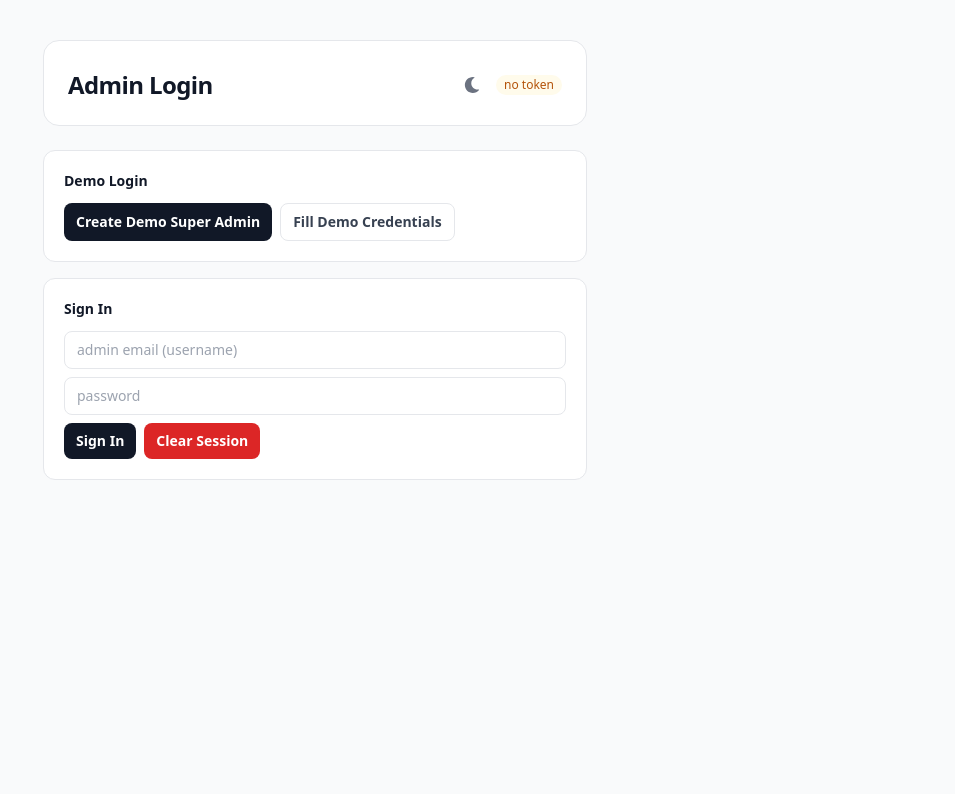
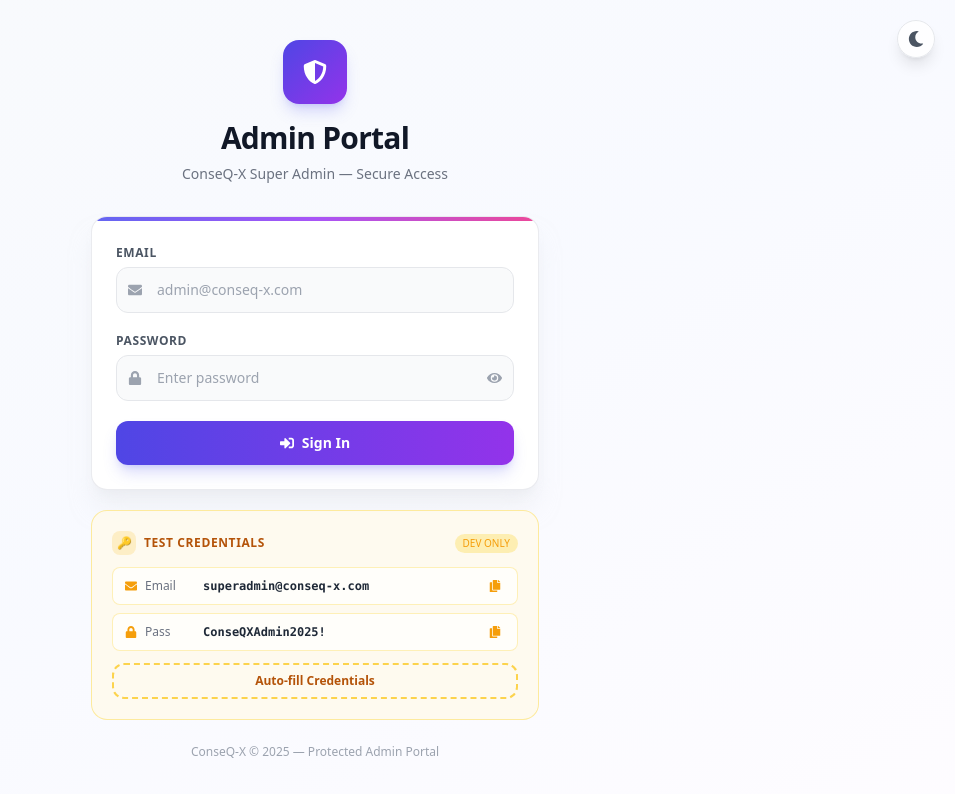
Before and after one commit to viczenith/ConseQ-X-landing, a React (Create React App) app: page /admin/login in a window 1280 px wide. Shown: the top 794 px of the page, without its empty margins (325-1280 px from the left). Built offline with nearby package versions, Linux system fonts and the light colour scheme; no server answers.

Commit message:
revamp AdminLogin with premium design and visible test credentials

```diff
--- a/src/components/UpsellModal.js
+++ b/src/components/UpsellModal.js
@@ -225,7 +225,7 @@ export default function UpsellModal({
               </button>
 
               <div className={`text-[11px] text-center ${smallText}`}>
-                Payment options: daily, weekly, monthly or yearly. Prices in Nigerian Naira (₦).
+                Payment options: daily, weekly, monthly or yearly. Prices in Naira (₦).
               </div>
             </div>
 
--- a/src/pages/Admin/AdminLogin.js
+++ b/src/pages/Admin/AdminLogin.js
@@ -1,64 +1,18 @@
 import React, { useEffect, useMemo, useState } from "react";
-import { Link, useNavigate } from "react-router-dom";
-import { FaMoon, FaSun } from "react-icons/fa";
+import { useNavigate } from "react-router-dom";
+import { FaMoon, FaSun, FaShieldAlt, FaLock, FaEnvelope, FaEye, FaEyeSlash, FaCopy, FaCheck, FaSignInAlt } from "react-icons/fa";
 
-const ADMIN_TOKEN_KEY = "conseqx_admin_access_token_v1";
+const ADMIN_TOKEN_KEY  = "conseqx_admin_access_token_v1";
 const ADMIN_REFRESH_KEY = "conseqx_admin_refresh_token_v1";
 const ADMIN_API_BASE_KEY = "conseqx_admin_api_base_v1";
 
-function Card({ title, children }) {
-  return (
-    <section className="rounded-xl border border-gray-200 bg-white p-5 dark:border-gray-700 dark:bg-gray-900">
-      <div className="text-sm font-semibold text-gray-900 dark:text-gray-100">{title}</div>
-      <div className="mt-3 text-sm text-gray-700 dark:text-gray-200">{children}</div>
-    </section>
-  );
-}
-
-function Pill({ children, tone = "neutral" }) {
-  const cls =
-    tone === "good"
-      ? "bg-emerald-50 text-emerald-700 dark:bg-emerald-900/20 dark:text-emerald-300"
-      : tone === "warn"
-        ? "bg-amber-50 text-amber-700 dark:bg-amber-900/20 dark:text-amber-300"
-        : tone === "bad"
-          ? "bg-red-50 text-red-700 dark:bg-red-900/20 dark:text-red-300"
-          : "bg-gray-100 text-gray-700 dark:bg-gray-800 dark:text-gray-200";
-
-  return <span className={`inline-flex items-center rounded-full px-2 py-0.5 text-xs font-medium ${cls}`}>{children}</span>;
-}
-
-function Button({ children, onClick, variant = "secondary", disabled = false }) {
-  const base = "rounded-lg px-3 py-2 text-center text-sm font-semibold transition-colors";
-  const cls =
-    variant === "primary"
-      ? "bg-gray-900 text-white hover:bg-gray-800 dark:bg-gray-100 dark:text-gray-900 dark:hover:bg-gray-200"
-      : variant === "danger"
-        ? "bg-red-600 text-white hover:bg-red-500"
-        : "border border-gray-200 hover:bg-gray-50 dark:border-gray-700 dark:hover:bg-gray-800";
-  return (
-    <button type="button" disabled={disabled} onClick={onClick} className={`${base} ${cls} ${disabled ? "opacity-60" : ""}`}>
-      {children}
-    </button>
-  );
-}
-
-function Input({ value, onChange, placeholder, type = "text" }) {
-  return (
-    <input
-      type={type}
-      value={value}
-      placeholder={placeholder}
-      onChange={(e) => onChange(e.target.value)}
-      className="w-full rounded-lg border border-gray-200 bg-white px-3 py-2 text-sm text-gray-900 placeholder:text-gray-400 focus:outline-none focus:ring-2 focus:ring-gray-300 dark:border-gray-700 dark:bg-gray-950 dark:text-gray-100 dark:placeholder:text-gray-500"
-    />
-  );
-}
+/* ── Test credentials (dev phase only) ── */
+const TEST_EMAIL    = "superadmin@conseq-x.com";
+const TEST_PASSWORD = "ConseQXAdmin2025!";
 
 function normBase(base) {
   return String(base || "").replace(/\/$/, "");
 }
-
 function makeApiUrl(apiBase, path) {
   return `${normBase(apiBase)}/api${String(path || "").startsWith("/") ? "" : "/"}${path}`;
 }
@@ -77,7 +31,8 @@ export default function AdminLogin() {
     try { localStorage.setItem("darkMode", next ? "true" : "false"); } catch {}
   };
 
-  const [apiBase, setApiBase] = useState(() => {
+  /* ─── api base ─── */
+  const [apiBase] = useState(() => {
     try {
       return localStorage.getItem(ADMIN_API_BASE_KEY) || String(process.env.REACT_APP_API_BASE_URL || "http://127.0.0.1:8000");
     } catch {
@@ -85,239 +40,293 @@ export default function AdminLogin() {
     }
   });
 
-  const [ui, setUi] = useState({ loading: false, error: "", ok: "" });
+  const [ui, setUi]               = useState({ loading: false, error: "", ok: "" });
+  const [adminToken, setAdminToken] = useState(() => { try { return localStorage.getItem(ADMIN_TOKEN_KEY) || ""; } catch { return ""; } });
+  const [adminEmail, setAdminEmail]     = useState("");
+  const [adminPassword, setAdminPassword] = useState("");
+  const [adminMe, setAdminMe]       = useState(null);
+  const [showPw, setShowPw]         = useState(false);
+  const [copied, setCopied]         = useState("");
 
-  const [adminToken, setAdminToken] = useState(() => {
-    try {
-      return localStorage.getItem(ADMIN_TOKEN_KEY) || "";
-    } catch {
-      return "";
-    }
-  });
+  useEffect(() => { try { localStorage.setItem(ADMIN_API_BASE_KEY, apiBase); } catch {} }, [apiBase]);
 
-  const [adminEmail, setAdminEmail] = useState("");
-  const [adminPassword, setAdminPassword] = useState("");
-  const [adminMe, setAdminMe] = useState(null);
-
-  useEffect(() => {
-    try {
-      localStorage.setItem(ADMIN_API_BASE_KEY, apiBase);
-    } catch {}
-  }, [apiBase]);
-
+  /* ─── api helpers ─── */
   const apiFetch = async (path, { method = "GET", headers = {}, body = null, tokenOverride = null } = {}) => {
     const h = { Accept: "application/json", ...headers };
     const tok = tokenOverride !== null ? tokenOverride : adminToken;
     if (tok) h.Authorization = `Bearer ${tok}`;
-
     const opts = { method, headers: h };
     if (body !== null) {
       opts.body = typeof body === "string" ? body : JSON.stringify(body);
       if (!h["Content-Type"]) opts.headers["Content-Type"] = "application/json";
     }
-
-    const res = await fetch(makeApiUrl(apiBase, path), opts);
+    const res  = await fetch(makeApiUrl(apiBase, path), opts);
     const text = await res.text();
     let data = null;
-    try {
-      data = text ? JSON.parse(text) : null;
-    } catch {
-      data = text;
-    }
-
+    try { data = text ? JSON.parse(text) : null; } catch { data = text; }
     if (!res.ok) {
       const msg = typeof data === "string" ? data : data?.detail || data?.error || `HTTP ${res.status}`;
-      const err = new Error(msg);
-      err.status = res.status;
-      err.payload = data;
-      throw err;
+      const err = new Error(msg); err.status = res.status; err.payload = data; throw err;
     }
-
     return data;
   };
 
   const clearSession = (message = "") => {
-    try {
-      localStorage.removeItem(ADMIN_TOKEN_KEY);
-      localStorage.removeItem(ADMIN_REFRESH_KEY);
-    } catch {}
-    setAdminToken("");
-    setAdminMe(null);
+    try { localStorage.removeItem(ADMIN_TOKEN_KEY); localStorage.removeItem(ADMIN_REFRESH_KEY); } catch {}
+    setAdminToken(""); setAdminMe(null);
     if (message) setUi({ loading: false, error: message, ok: "" });
   };
 
-  const loadAdminMe = async (token) => {
-    const data = await apiFetch("/auth/me", { method: "GET", tokenOverride: token });
-    setAdminMe(data);
-    return data;
-  };
-
-  const assertSuperAdmin = (mePayload) => {
-    const isSuper = Boolean(mePayload?.user?.is_superuser);
-    if (!isSuper) throw new Error("Access denied: Super Admin account required.");
-  };
-
-  const signIn = async ({ username, password } = {}) => {
+  const signIn = async (e) => {
+    if (e) e.preventDefault();
     setUi({ loading: true, error: "", ok: "" });
     try {
       const payload = await apiFetch("/auth/token/", {
         method: "POST",
-        body: { username: String(username || adminEmail || "").trim(), password: password ?? adminPassword },
+        body: { username: String(adminEmail || "").trim(), password: adminPassword },
         tokenOverride: "",
       });
       const token = payload?.access || "";
       const refreshToken = payload?.refresh || "";
       if (!token) throw new Error("No access token returned");
-
-      try {
-        localStorage.setItem(ADMIN_TOKEN_KEY, token);
-        if (refreshToken) localStorage.setItem(ADMIN_REFRESH_KEY, refreshToken);
-      } catch {}
+      try { localStorage.setItem(ADMIN_TOKEN_KEY, token); if (refreshToken) localStorage.setItem(ADMIN_REFRESH_KEY, refreshToken); } catch {}
       setAdminToken(token);
 
-      const me = await loadAdminMe(token);
-      assertSuperAdmin(me);
+      const me = await apiFetch("/auth/me", { method: "GET", tokenOverride: token });
+      setAdminMe(me);
+      if (!me?.user?.is_superuser) throw new Error("Access denied — Super Admin account required.");
 
-      setUi({ loading: false, error: "", ok: "Logged in" });
+      setUi({ loading: false, error: "", ok: "Authenticated successfully" });
       navigate("/admin", { replace: true });
-    } catch (e) {
+    } catch (err) {
       clearSession();
-      setUi({ loading: false, error: String(e?.message || e), ok: "" });
-    }
-  };
-
-  const bootstrapDemo = async () => {
-    setUi({ loading: true, error: "", ok: "" });
-    try {
-      const data = await apiFetch("/auth/demo-bootstrap-superadmin/", { method: "POST", tokenOverride: "" });
-      const demo = data?.demo;
-      if (!demo?.username || !demo?.password) throw new Error("Demo bootstrap did not return credentials");
-
-      setAdminEmail(demo.username);
-      setAdminPassword(demo.password);
-      setUi({ loading: false, error: "", ok: "Demo Super Admin created. You can now sign in." });
-    } catch (e) {
-      setUi({ loading: false, error: String(e?.message || e), ok: "" });
+      setUi({ loading: false, error: String(err?.message || err), ok: "" });
     }
   };
 
   const existingSessionLabel = useMemo(() => (adminMe?.user?.email || adminMe?.user?.username || ""), [adminMe]);
 
+  /* auto-check existing session on mount */
   useEffect(() => {
     let mounted = true;
-    async function boot() {
+    (async () => {
       if (!adminToken) return;
       try {
         const me = await apiFetch("/auth/me", { method: "GET" });
         if (!mounted) return;
         setAdminMe(me);
-      } catch {
-        if (!mounted) return;
-        clearSession();
-      }
-    }
-    boot();
-    return () => {
-      mounted = false;
-    };
+      } catch { if (mounted) clearSession(); }
+    })();
+    return () => { mounted = false; };
     // eslint-disable-next-line react-hooks/exhaustive-deps
   }, []);
 
+  /* copy helper */
+  const copyText = (text, label) => {
+    navigator.clipboard.writeText(text).then(() => { setCopied(label); setTimeout(() => setCopied(""), 1500); }).catch(() => {});
+  };
+
+  /* ─────────────────────── RENDER ─────────────────────── */
   return (
-    <div className="min-h-screen bg-gray-50 text-gray-900 dark:bg-gray-950 dark:text-gray-100">
-      <div className="mx-auto max-w-xl px-4 py-10">
-        <div className="rounded-2xl border border-gray-200 bg-white p-6 dark:border-gray-800 dark:bg-gray-900">
-          <div className="flex items-end justify-between gap-3">
-            <div>
-              <h1 className="mt-1 text-2xl font-extrabold tracking-tight">Admin Login</h1>
-            </div>
-            <div className="flex items-center gap-2">
+    <div className="min-h-screen flex items-center justify-center bg-gradient-to-br from-slate-50 via-indigo-50/40 to-purple-50/30 dark:from-gray-950 dark:via-indigo-950/20 dark:to-gray-950 px-4 py-10 transition-colors">
+      {/* dark mode toggle floating */}
       <button
         onClick={toggleDarkMode}
-                className="rounded-lg p-2 text-gray-500 hover:bg-gray-100 dark:text-gray-400 dark:hover:bg-gray-800 transition-colors"
+        className="fixed top-5 right-5 z-50 rounded-full p-2.5 bg-white/80 dark:bg-gray-800/80 backdrop-blur shadow-lg border border-gray-200 dark:border-gray-700 text-gray-600 dark:text-gray-300 hover:scale-110 transition-all"
         title={darkMode ? "Switch to Light Mode" : "Switch to Dark Mode"}
       >
         {darkMode ? <FaSun size={16} /> : <FaMoon size={16} />}
       </button>
-              <Pill tone={adminToken ? "good" : "warn"}>{adminToken ? "token present" : "no token"}</Pill>
+
+      <div className="w-full max-w-md">
+        {/* ── Header ── */}
+        <div className="text-center mb-8">
+          <div className="inline-flex items-center justify-center w-16 h-16 rounded-2xl bg-gradient-to-br from-indigo-600 to-purple-600 shadow-lg shadow-indigo-500/25 mb-4">
+            <FaShieldAlt className="text-white text-2xl" />
           </div>
+          <h1 className="text-3xl font-extrabold tracking-tight text-gray-900 dark:text-white">
+            Admin Portal
+          </h1>
+          <p className="mt-2 text-sm text-gray-500 dark:text-gray-400">
+            ConseQ-X Super Admin — Secure Access
+          </p>
+        </div>
+
+        {/* ── Sign In Card ── */}
+        <div className="rounded-2xl border border-gray-200/80 dark:border-gray-700/60 bg-white dark:bg-gray-900 shadow-xl shadow-gray-200/50 dark:shadow-black/30 overflow-hidden">
+          {/* gradient accent strip */}
+          <div className="h-1 bg-gradient-to-r from-indigo-500 via-purple-500 to-pink-500" />
+
+          <form onSubmit={signIn} className="p-6 space-y-5">
+            {/* Email */}
+            <div>
+              <label className="block text-xs font-semibold text-gray-600 dark:text-gray-400 uppercase tracking-wider mb-1.5">
+                Email
+              </label>
+              <div className="relative">
+                <FaEnvelope className="absolute left-3 top-1/2 -translate-y-1/2 text-gray-400 dark:text-gray-500 text-sm" />
+                <input
+                  type="email"
+                  value={adminEmail}
+                  onChange={(e) => setAdminEmail(e.target.value)}
+                  placeholder="admin@conseq-x.com"
+                  required
+                  className="w-full rounded-xl border border-gray-200 dark:border-gray-700 bg-gray-50 dark:bg-gray-800/60 pl-10 pr-4 py-3 text-sm text-gray-900 dark:text-gray-100 placeholder:text-gray-400 dark:placeholder:text-gray-500 focus:outline-none focus:ring-2 focus:ring-indigo-500/40 focus:border-indigo-400 transition-all"
+                />
               </div>
             </div>
 
-        <div className="mt-6 space-y-4">
-          <Card title="Demo Login">
-            <div className="space-y-2">
-              <div className="flex flex-wrap gap-2">
-                <Button variant="primary" disabled={ui.loading} onClick={bootstrapDemo}>
-                  {ui.loading ? "Working..." : "Create Demo Super Admin"}
-                </Button>
-                <Button
-                  disabled={ui.loading}
-                  onClick={() => {
-                    setAdminEmail("demo.superadmin@example.com");
-                    setAdminPassword("DemoPass123!");
-                  }}
+            {/* Password */}
+            <div>
+              <label className="block text-xs font-semibold text-gray-600 dark:text-gray-400 uppercase tracking-wider mb-1.5">
+                Password
+              </label>
+              <div className="relative">
+                <FaLock className="absolute left-3 top-1/2 -translate-y-1/2 text-gray-400 dark:text-gray-500 text-sm" />
+                <input
+                  type={showPw ? "text" : "password"}
+                  value={adminPassword}
+                  onChange={(e) => setAdminPassword(e.target.value)}
+                  placeholder="Enter password"
+                  required
+                  className="w-full rounded-xl border border-gray-200 dark:border-gray-700 bg-gray-50 dark:bg-gray-800/60 pl-10 pr-12 py-3 text-sm text-gray-900 dark:text-gray-100 placeholder:text-gray-400 dark:placeholder:text-gray-500 focus:outline-none focus:ring-2 focus:ring-indigo-500/40 focus:border-indigo-400 transition-all"
+                />
+                <button
+                  type="button"
+                  onClick={() => setShowPw(!showPw)}
+                  className="absolute right-3 top-1/2 -translate-y-1/2 text-gray-400 hover:text-gray-600 dark:hover:text-gray-300 transition-colors"
                 >
-                  Fill Demo Credentials
-                </Button>
+                  {showPw ? <FaEyeSlash size={15} /> : <FaEye size={15} />}
+                </button>
               </div>
             </div>
-          </Card>
 
-          <Card title="Sign In">
-            <div className="space-y-2">
-              <Input value={adminEmail} onChange={setAdminEmail} placeholder="admin email (username)" />
-              <Input value={adminPassword} onChange={setAdminPassword} type="password" placeholder="password" />
-              <div className="flex flex-wrap gap-2">
-                <Button variant="primary" disabled={ui.loading} onClick={() => signIn()}>
-                  {ui.loading ? "Signing in..." : "Sign In"}
-                </Button>
-                {adminToken ? (
-                  <Button
-                    onClick={async () => {
-                      setUi({ loading: true, error: "", ok: "" });
-                      try {
-                        const me = await apiFetch("/auth/me", { method: "GET" });
-                        assertSuperAdmin(me);
-                        setUi({ loading: false, error: "", ok: "Session OK" });
-                        navigate("/admin", { replace: true });
-                      } catch (e) {
-                        clearSession(String(e?.message || e));
-                        setUi({ loading: false, error: String(e?.message || e), ok: "" });
-                      }
-                    }}
+            {/* Sign In Button */}
+            <button
+              type="submit"
+              disabled={ui.loading}
+              className="w-full flex items-center justify-center gap-2 rounded-xl bg-gradient-to-r from-indigo-600 to-purple-600 hover:from-indigo-500 hover:to-purple-500 text-white font-semibold py-3 px-4 text-sm shadow-lg shadow-indigo-500/25 hover:shadow-indigo-500/40 disabled:opacity-60 disabled:cursor-not-allowed transition-all"
             >
-                    Continue
-                  </Button>
-                ) : null}
-                <Button variant="danger" disabled={ui.loading} onClick={() => clearSession("Logged out")}
+              {ui.loading ? (
+                <>
+                  <svg className="animate-spin h-4 w-4 text-white" xmlns="http://www.w3.org/2000/svg" fill="none" viewBox="0 0 24 24">
+                    <circle className="opacity-25" cx="12" cy="12" r="10" stroke="currentColor" strokeWidth="4" />
+                    <path className="opacity-75" fill="currentColor" d="M4 12a8 8 0 018-8V0C5.373 0 0 5.373 0 12h4z" />
+                  </svg>
+                  Authenticating...
+                </>
+              ) : (
+                <>
+                  <FaSignInAlt size={14} />
+                  Sign In
+                </>
+              )}
+            </button>
+
+            {/* Existing session info */}
+            {adminMe && (
+              <div className="rounded-xl bg-emerald-50 dark:bg-emerald-900/20 border border-emerald-200 dark:border-emerald-800/40 p-3">
+                <div className="flex items-center gap-2">
+                  <div className="w-2 h-2 rounded-full bg-emerald-500 animate-pulse" />
+                  <span className="text-xs font-medium text-emerald-700 dark:text-emerald-300">Active Session</span>
+                </div>
+                <div className="mt-1.5 text-sm font-semibold text-emerald-800 dark:text-emerald-200">{existingSessionLabel || "—"}</div>
+                <div className="mt-0.5 text-xs text-emerald-600 dark:text-emerald-400">
+                  Super Admin: {adminMe?.user?.is_superuser ? "Yes" : "No"}
+                </div>
+                <div className="mt-2 flex gap-2">
+                  <button
+                    type="button"
+                    onClick={() => navigate("/admin", { replace: true })}
+                    className="rounded-lg bg-emerald-600 hover:bg-emerald-500 text-white text-xs font-semibold px-3 py-1.5 transition-colors"
                   >
-                  Clear Session
-                </Button>
+                    Go to Dashboard
+                  </button>
+                  <button
+                    type="button"
+                    onClick={() => clearSession("Session cleared")}
+                    className="rounded-lg border border-emerald-300 dark:border-emerald-700 text-emerald-700 dark:text-emerald-300 text-xs font-semibold px-3 py-1.5 hover:bg-emerald-100 dark:hover:bg-emerald-900/30 transition-colors"
+                  >
+                    Logout
+                  </button>
+                </div>
+              </div>
+            )}
+
+            {/* Error / OK alerts */}
+            {ui.error && (
+              <div className="rounded-xl bg-red-50 dark:bg-red-900/20 border border-red-200 dark:border-red-800/40 p-3 text-sm text-red-700 dark:text-red-300">
+                {ui.error}
+              </div>
+            )}
+            {ui.ok && !adminMe && (
+              <div className="rounded-xl bg-emerald-50 dark:bg-emerald-900/20 border border-emerald-200 dark:border-emerald-800/40 p-3 text-sm text-emerald-700 dark:text-emerald-300">
+                {ui.ok}
+              </div>
+            )}
+          </form>
         </div>
 
-              {adminMe ? (
-                <div className="mt-2 rounded-lg border border-gray-200 p-3 text-xs dark:border-gray-700">
-                  <div className="text-gray-500 dark:text-gray-400">Current backend user</div>
-                  <div className="mt-1 text-sm font-semibold">{existingSessionLabel || "—"}</div>
-                  <div className="mt-1 text-gray-500 dark:text-gray-400">Super Admin: {adminMe?.user?.is_superuser ? "Yes" : "No"}</div>
+        {/* ── Test Credentials Card (dev only) ── */}
+        <div className="mt-5 rounded-2xl border border-amber-200/80 dark:border-amber-800/40 bg-amber-50/80 dark:bg-amber-900/10 p-5">
+          <div className="flex items-center gap-2 mb-3">
+            <div className="flex items-center justify-center w-6 h-6 rounded-lg bg-amber-400/20 dark:bg-amber-500/20">
+              <span className="text-amber-600 dark:text-amber-400 text-xs">🔑</span>
             </div>
-              ) : null}
+            <span className="text-xs font-bold text-amber-700 dark:text-amber-300 uppercase tracking-wider">
+              Test Credentials
+            </span>
+            <span className="ml-auto text-[10px] font-medium text-amber-500 dark:text-amber-500 bg-amber-200/60 dark:bg-amber-800/30 rounded-full px-2 py-0.5">
+              DEV ONLY
+            </span>
+          </div>
 
+          <div className="space-y-2">
+            {/* Email row */}
+            <div className="flex items-center gap-2 rounded-lg bg-white/70 dark:bg-gray-800/50 border border-amber-200/60 dark:border-amber-800/30 px-3 py-2">
+              <FaEnvelope className="text-amber-500 text-xs flex-shrink-0" />
+              <span className="text-xs text-gray-500 dark:text-gray-400 font-medium min-w-[50px]">Email</span>
+              <code className="flex-1 text-xs font-mono font-semibold text-gray-800 dark:text-gray-200 select-all">{TEST_EMAIL}</code>
+              <button
+                type="button"
+                onClick={() => copyText(TEST_EMAIL, "email")}
+                className="text-amber-500 hover:text-amber-600 dark:hover:text-amber-300 transition-colors p-1"
+                title="Copy email"
+              >
+                {copied === "email" ? <FaCheck size={12} className="text-emerald-500" /> : <FaCopy size={12} />}
+              </button>
             </div>
-          </Card>
 
-          {ui.error ? (
-            <div className="rounded-xl border border-red-200 bg-red-50 p-4 text-sm text-red-700 dark:border-red-900/40 dark:bg-red-900/20 dark:text-red-200">
-              {ui.error}
+            {/* Password row */}
+            <div className="flex items-center gap-2 rounded-lg bg-white/70 dark:bg-gray-800/50 border border-amber-200/60 dark:border-amber-800/30 px-3 py-2">
+              <FaLock className="text-amber-500 text-xs flex-shrink-0" />
+              <span className="text-xs text-gray-500 dark:text-gray-400 font-medium min-w-[50px]">Pass</span>
+              <code className="flex-1 text-xs font-mono font-semibold text-gray-800 dark:text-gray-200 select-all">{TEST_PASSWORD}</code>
+              <button
+                type="button"
+                onClick={() => copyText(TEST_PASSWORD, "password")}
+                className="text-amber-500 hover:text-amber-600 dark:hover:text-amber-300 transition-colors p-1"
+                title="Copy password"
+              >
+                {copied === "password" ? <FaCheck size={12} className="text-emerald-500" /> : <FaCopy size={12} />}
+              </button>
             </div>
-          ) : null}
-          {ui.ok ? (
-            <div className="rounded-xl border border-emerald-200 bg-emerald-50 p-4 text-sm text-emerald-700 dark:border-emerald-900/40 dark:bg-emerald-900/20 dark:text-emerald-200">
-              {ui.ok}
           </div>
-          ) : null}
+
+          {/* Quick fill button */}
+          <button
+            type="button"
+            onClick={() => { setAdminEmail(TEST_EMAIL); setAdminPassword(TEST_PASSWORD); }}
+            className="mt-3 w-full rounded-xl border-2 border-dashed border-amber-300 dark:border-amber-700 text-amber-700 dark:text-amber-300 text-xs font-bold py-2 hover:bg-amber-100/60 dark:hover:bg-amber-900/20 transition-all"
+          >
+            Auto-fill Credentials
+          </button>
         </div>
+
+        {/* Footer */}
+        <p className="mt-6 text-center text-xs text-gray-400 dark:text-gray-600">
+          ConseQ-X &copy; {new Date().getFullYear()} — Protected Admin Portal
+        </p>
       </div>
     </div>
   );
```
Also changed, not shown: 2 other files (tests, documents, lock files or other folders). Lines whose indentation alone changed are shown as unchanged.
